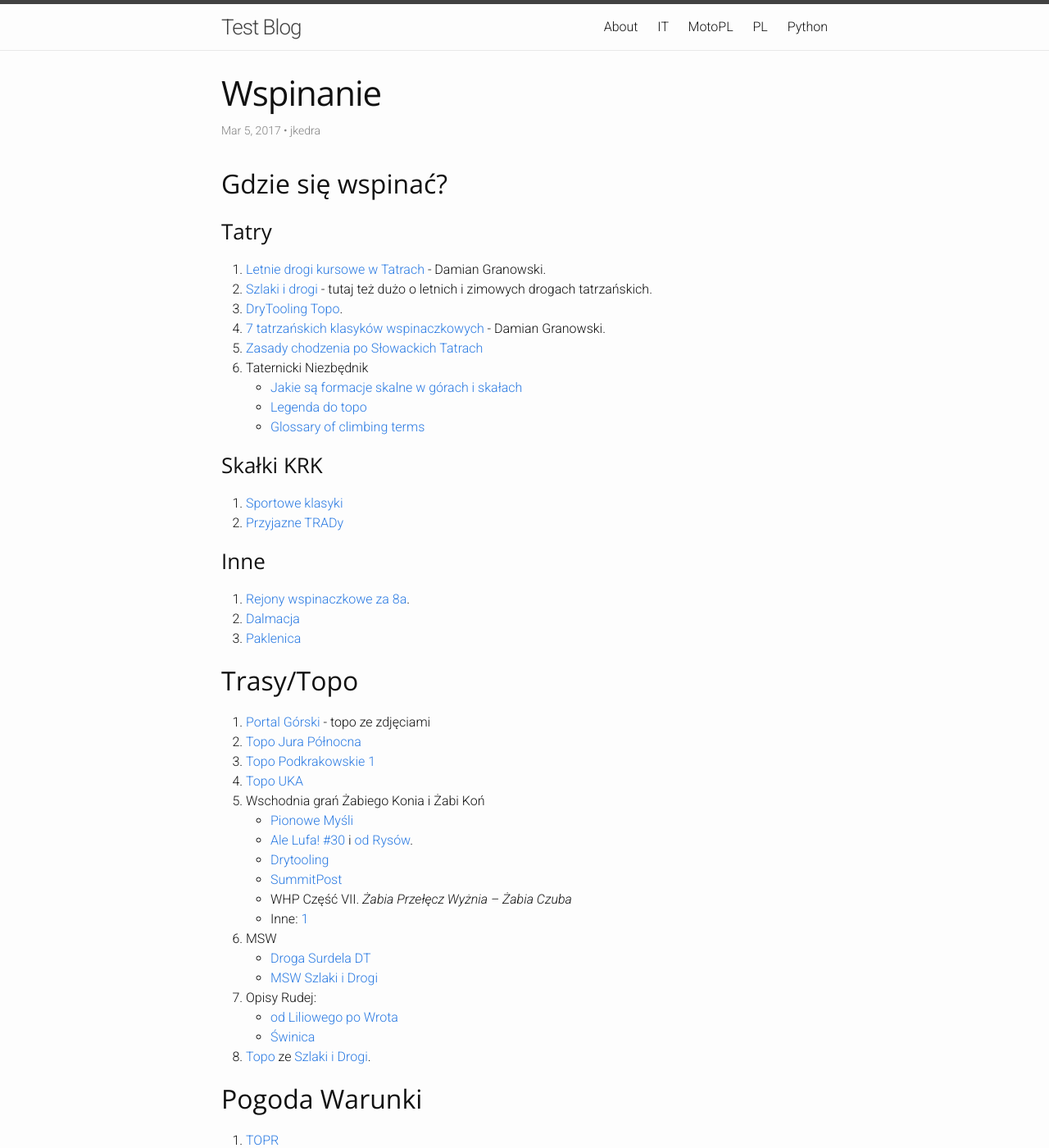
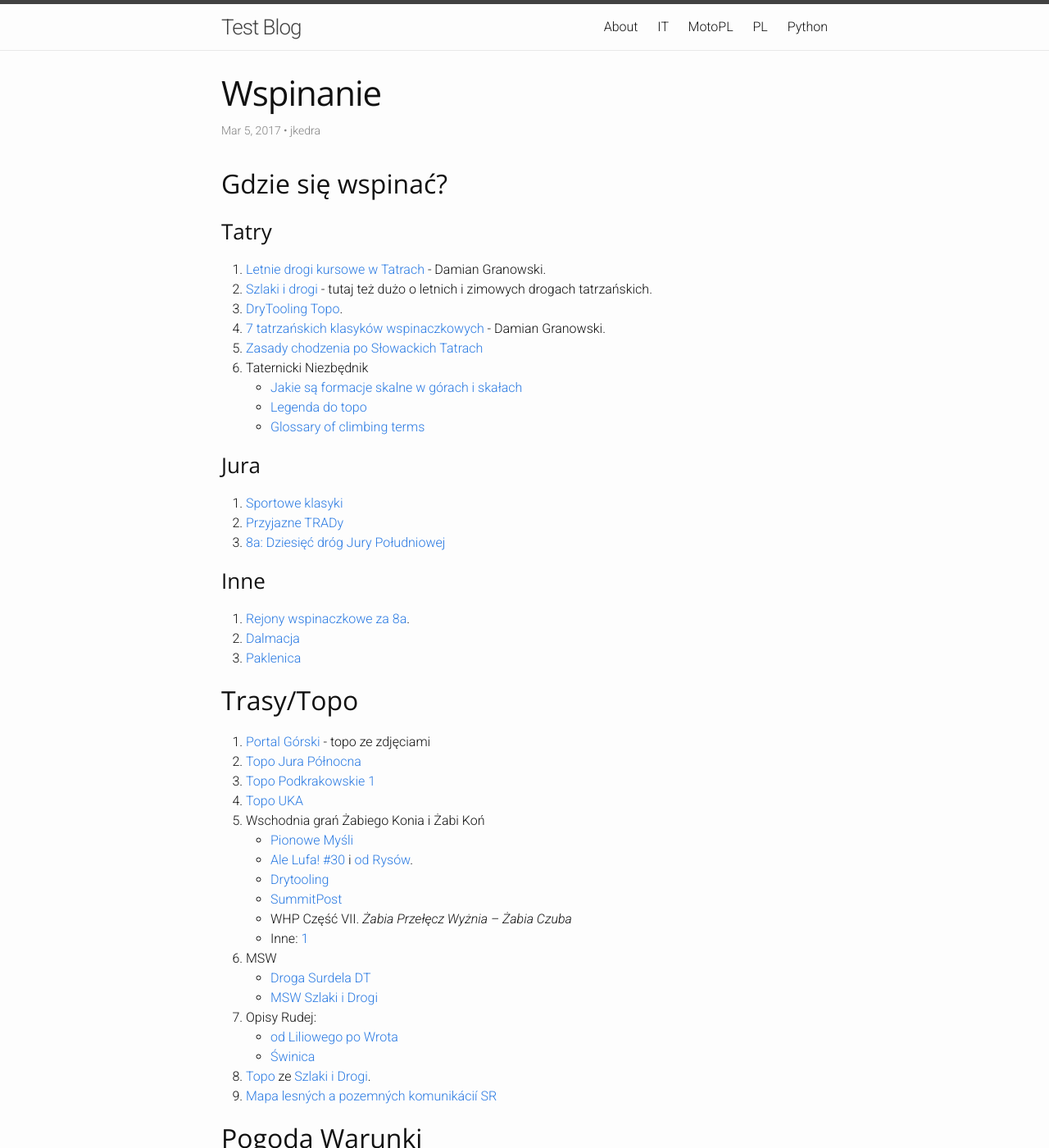
Before and after one commit to jkedra/jkedra.github.io, a Jekyll site: the page built from _posts/2017-03-05-wspinanie.md, in a window 1280 px wide and 1400 px high. Shown: the whole window at 82% size. Built offline with Jekyll 4.4.1, drawn with Linux system fonts in a browser that asks for light colours; some of the changed text lies outside the part shown.

Commit message:
a few links added

```diff
--- a/_posts/2017-03-05-wspinanie.md
+++ b/_posts/2017-03-05-wspinanie.md
@@ -25,10 +25,11 @@ jss: [wikipize]
    * [Legenda do topo][dt-topo-legenda]
    * [Glossary of climbing terms](we:)
 
-### Skałki KRK
+### Jura
 
 1. [Sportowe klasyki](http://winterclimb.com/hydepark/item/26-the-best-climbing-routes-near-of-cracow)
 2. [Przyjazne TRADy](http://winterclimb.com/hydepark/item/28-tradowe-klasyki-pod-krakowem)
+3. [8a: Dziesięć dróg Jury Południowej][8a-10-drog-jury-s]
 
 ### Inne
 
@@ -57,6 +58,7 @@ jss: [wikipize]
     * [od Liliowego po Wrota](http://www.rudazwyboru.pl/2016/09/uff-off-czyli-upalny-offroad-od.html)
     * [Świnica](http://www.rudazwyboru.pl/2016/12/swinica-opis-szlaku.html)
 8. [Topo](http://szlakiidrogi.pl/pobierz/) ze [Szlaki i Drogi](http://szlakiidrogi.pl/pobierz/).
+9. [Mapa lesných a pozemných komunikácií SR](https://gis.nlcsk.org/lc/)
 
 ## Pogoda Warunki
 
@@ -193,6 +199,7 @@ Poniżej tylko te, które są dla mnie szczególnie cenne.
 [8a-rejony]: http://8a.pl/8academy/kategorie/wspinaczka/rejony/
 [8a-piotr-sulowski]: http://8a.pl/8academy/author/piotr-sulowski/
 [8a-damian-granowski]: http://8a.pl/8academy/author/damian-granowski/
+[8a-10-drog-jury-s]: http://8a.pl/8academy/dziesiec-drog-jury-poludniowej/
 
 [dt-formacje]: http://drytooling.com.pl/serwis/art/artykuly/988-formacje-skalne-w-skalkach-gorach
 [dt-topo-legenda]: http://drytooling.com.pl/serwis/art/artykuly/6435-schemat-drogi-topo-wspinaczkowe
```
Also changed, not shown: other parts of _posts/2017-03-05-wspinanie.md (+4 -0 lines).
